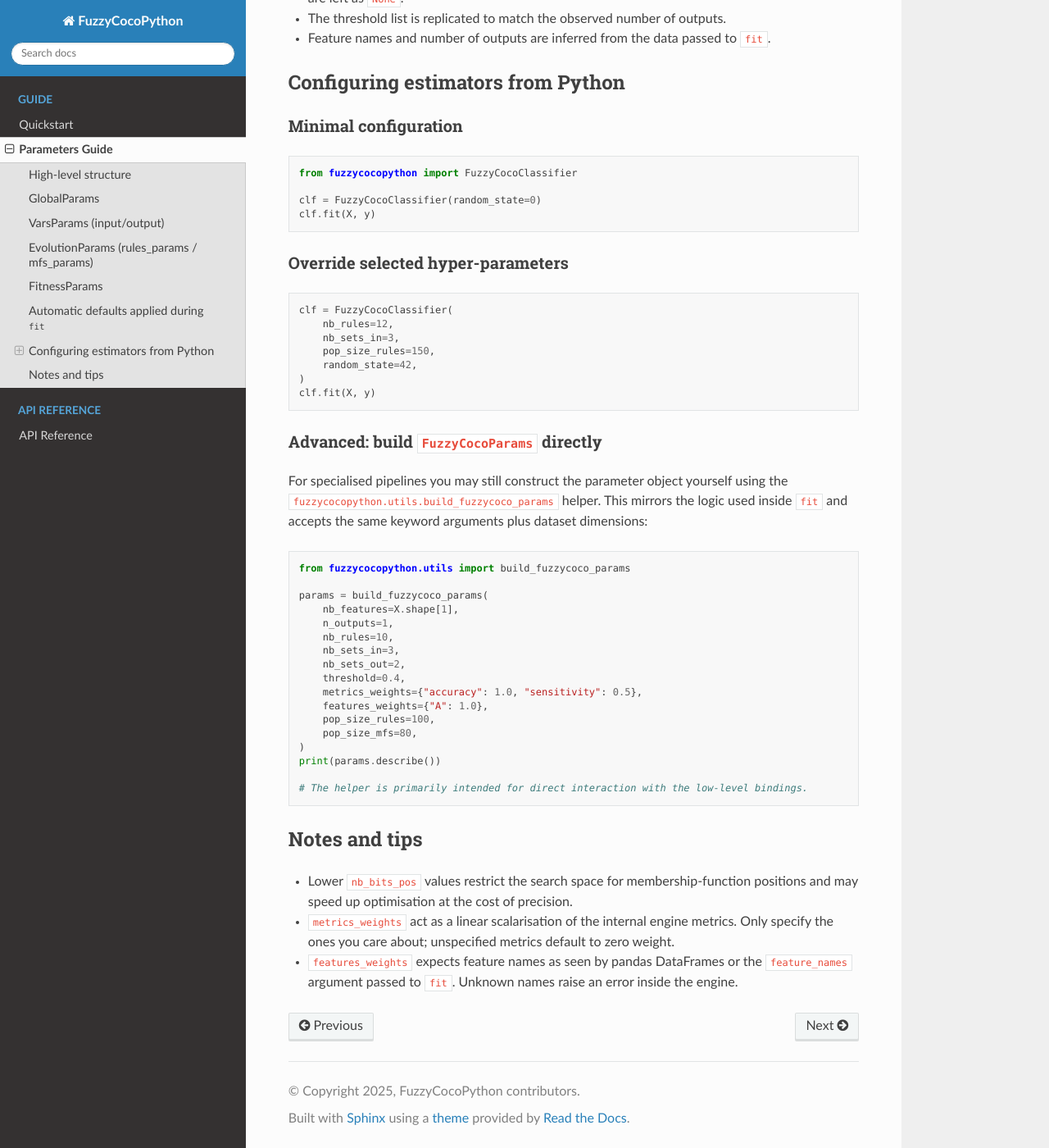
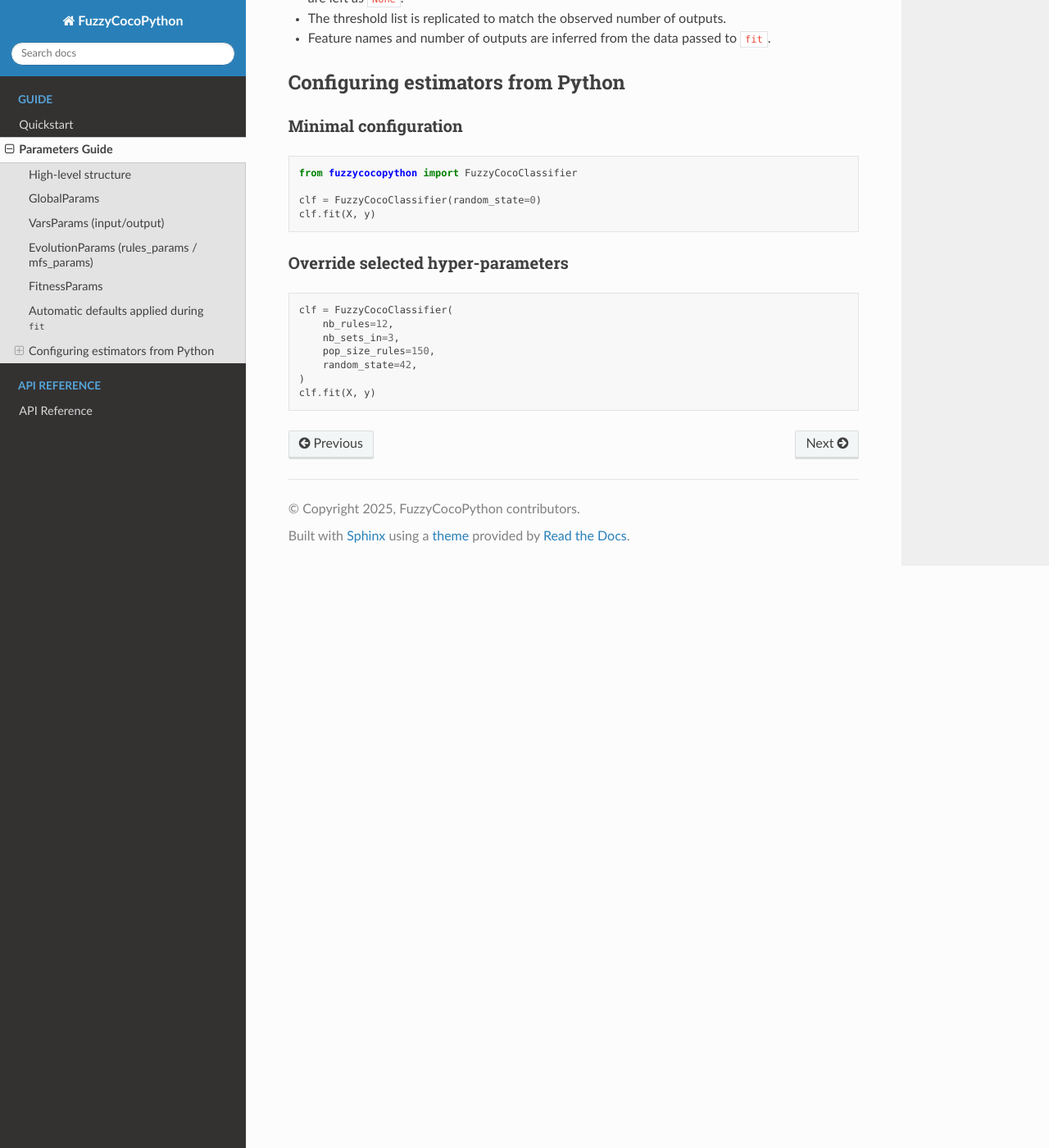
Before and after one commit to Lonza-RND-Data-Science/fuzzycocopython, a Sphinx documentation site: the page built from docs/parameters.rst, in a window 1280 px wide and 1400 px high, scrolled down 1910 px. Shown: the whole window at 82% size. Built offline with Sphinx 7.4.7 and the Read the Docs theme 3.1.0, drawn with Linux system fonts in a browser that asks for light colours.

Commit message:
update docs

```diff
--- a/docs/parameters.rst
+++ b/docs/parameters.rst
@@ -108,41 +108,3 @@ Override selected hyper-parameters
        random_state=42,
    )
    clf.fit(X, y)
-
-Advanced: build ``FuzzyCocoParams`` directly
-~~~~~~~~~~~~~~~~~~~~~~~~~~~~~~~~~~~~~~~~~~~~
-
-For specialised pipelines you may still construct the parameter object yourself using
-the ``fuzzycocopython.utils.build_fuzzycoco_params`` helper. This mirrors the logic used
-inside ``fit`` and accepts the same keyword arguments plus dataset dimensions:
-
-.. code-block:: python
-
-   from fuzzycocopython.utils import build_fuzzycoco_params
-
-   params = build_fuzzycoco_params(
-       nb_features=X.shape[1],
-       n_outputs=1,
-       nb_rules=10,
-       nb_sets_in=3,
-       nb_sets_out=2,
-       threshold=0.4,
-       metrics_weights={"accuracy": 1.0, "sensitivity": 0.5},
-       features_weights={"A": 1.0},
-       pop_size_rules=100,
-       pop_size_mfs=80,
-   )
-   print(params.describe())
-
-   # The helper is primarily intended for direct interaction with the low-level bindings.
-
-Notes and tips
---------------
-
-- Lower ``nb_bits_pos`` values restrict the search space for membership-function
-  positions and may speed up optimisation at the cost of precision.
-- ``metrics_weights`` act as a linear scalarisation of the internal engine metrics.
-  Only specify the ones you care about; unspecified metrics default to zero weight.
-- ``features_weights`` expects feature names as seen by pandas DataFrames or the
-  ``feature_names`` argument passed to ``fit``. Unknown names raise an error inside
-  the engine.
```
Also changed, not shown: README.md (+6 -0 lines), docs/api/index.rst (+25 -0 lines).
